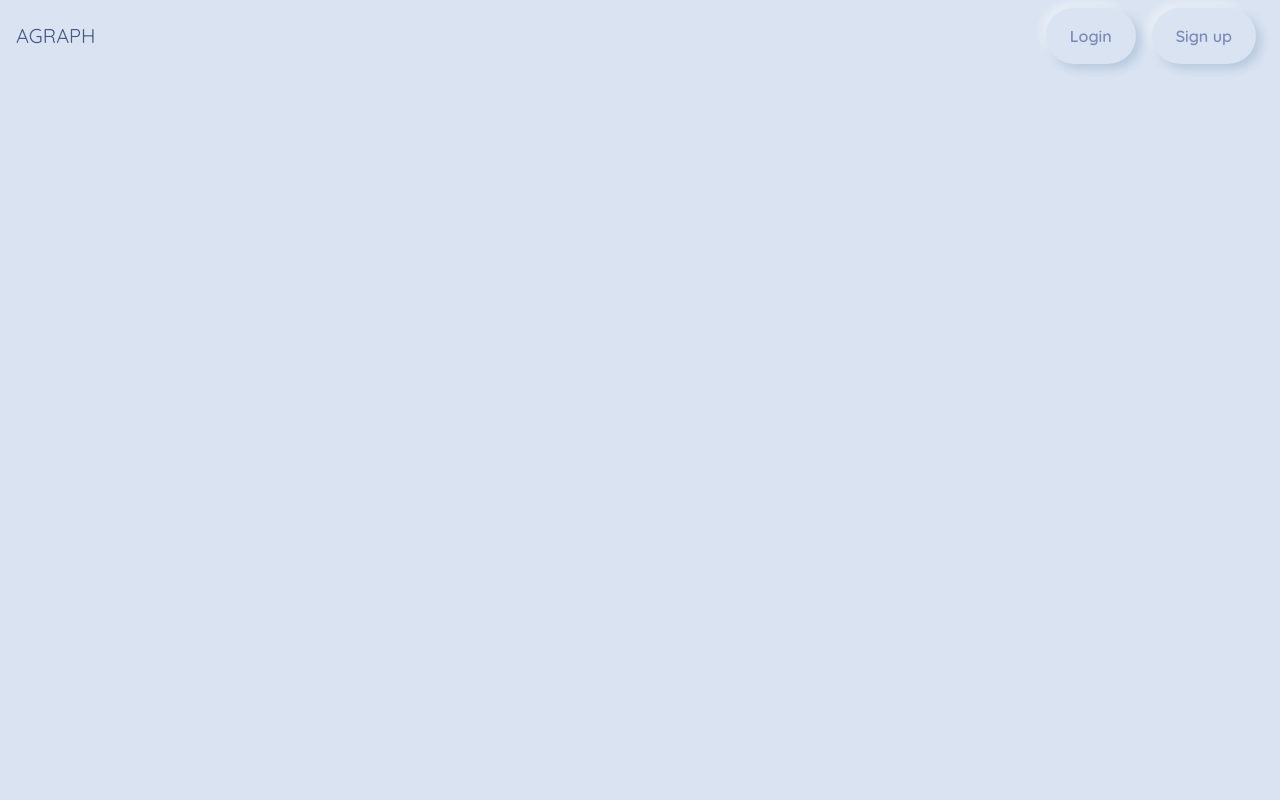
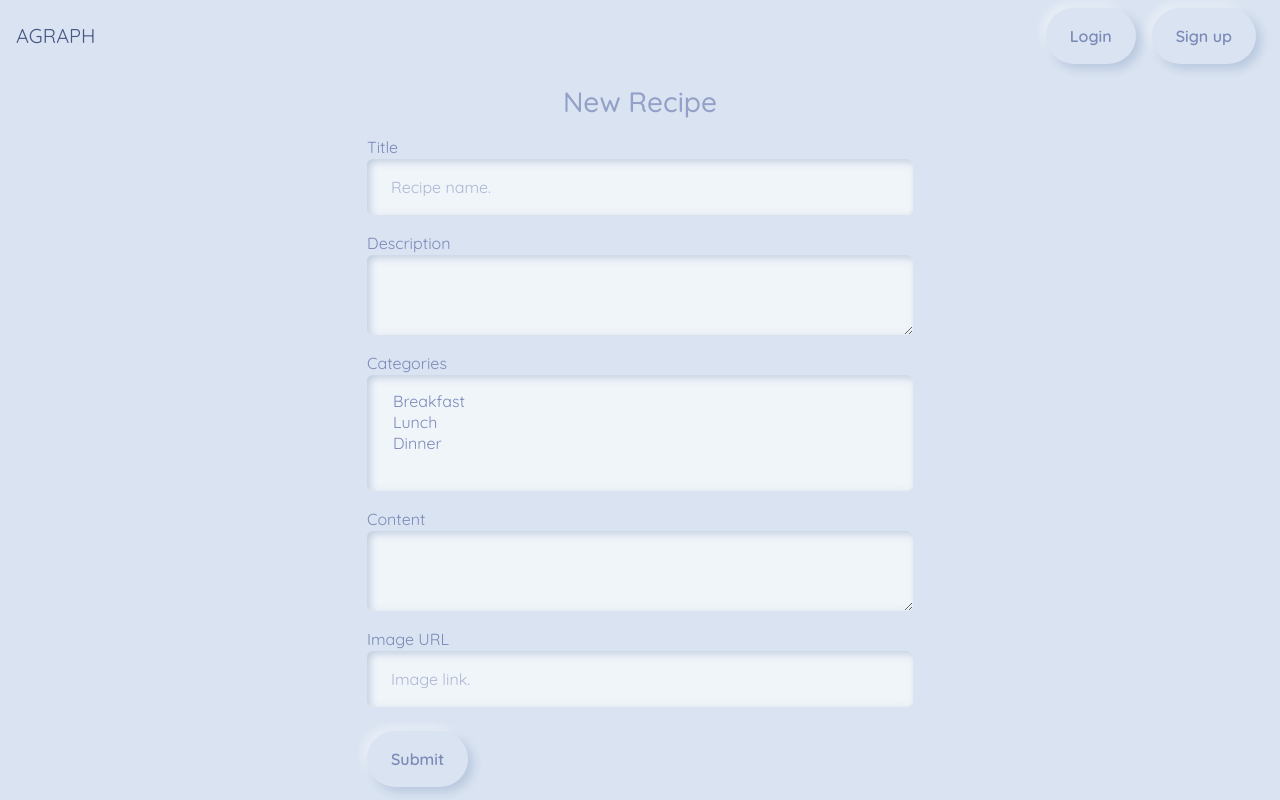
Before and after one commit to FranciscoMendes10866/agraph, a React (Create React App) app in the folder client/: page /create-recipe in a window 1280 px wide. Built offline with nearby package versions, Linux system fonts and the light colour scheme.

Commit message:
added masonry layout and create recipe is working

```diff
--- a/client/package.json
+++ b/client/package.json
@@ -13,6 +13,7 @@
     "react": "^17.0.2",
     "react-dom": "^17.0.2",
     "react-icons": "^4.2.0",
+    "react-masonry-css": "^1.0.16",
     "react-query": "^3.16.0",
     "react-router-dom": "^5.2.0",
     "react-scripts": "4.0.3",
--- a/client/src/App.jsx
+++ b/client/src/App.jsx
@@ -2,8 +2,8 @@ import { BrowserRouter as Router, Switch, Route } from 'react-router-dom'
 import { Provider } from 'jotai'
 import { QueryClient, QueryClientProvider } from 'react-query'
 
-import { SignUp, SignIn, Dashboard, Recipe } from './pages'
-import { NavBar } from './components'
+import Layout from './layout'
+import { SignUp, SignIn, Dashboard, Recipe, CreateRecipe } from './pages'
 
 const App = () => {
   const queryClient = new QueryClient()
@@ -11,12 +11,14 @@ const App = () => {
     <QueryClientProvider client={queryClient}>
       <Provider>
         <Router>
-          <NavBar />
           <Switch>
-            <Route exact path="/register" component={SignUp} />
-            <Route exact path="/login" component={SignIn} />
-            <Route exact path="/" component={Dashboard} />
-            <Route exact path="/recipe" component={Recipe} />
+            <Layout>
+              <Route exact path="/register" component={SignUp} />
+              <Route exact path="/login" component={SignIn} />
+              <Route exact path="/" component={Dashboard} />
+              <Route exact path="/recipe" component={Recipe} />
+              <Route exact path="/create-recipe" component={CreateRecipe} />
+            </Layout>
           </Switch>
         </Router>
       </Provider>
--- /dev/null
+++ b/client/src/Pages/createRecipe.jsx
@@ -0,0 +1,76 @@
+import { useState } from 'react'
+import { Button, Form, FormGroup, Label, Input, Container, Row, Col } from 'reactstrap';
+import { useAtom } from 'jotai'
+import { useHistory } from 'react-router-dom'
+
+import { tokenAtomPersisted } from '../store/tokenAtom'
+import CreateRecipeHandler from '../handlers/createRecipe'
+
+const CreateRecipe = () => {
+    const [token] = useAtom(tokenAtomPersisted)
+    const { push } = useHistory()
+    const [form, setForm] = useState({
+        title: '',
+        description: '',
+        content: '',
+        image: ''
+    })
+    const [categories, setCategories] = useState([])
+    const handleOnChange = e => {
+        e.preventDefault()
+        const { name, value } = e.target
+        setForm({ ...form, [name]: value })
+    }
+    const handleSelect = selectedItems => {
+        const selectedCategories = []
+        for (let i = 0; i < selectedItems.length; i++) {
+            selectedCategories.push(selectedItems[i].value)
+        }
+        setCategories(selectedCategories)
+    }
+    const handleSubmit = async e => {
+        e.preventDefault()
+        const data = await CreateRecipeHandler(form, categories, token)
+        if (data.newpost !== null) {
+            push('/')
+        }
+    }
+    return (
+        <Container>
+            <Row className="d-flex justify-content-center align-items-center" style={{ height: 'calc(100vh - 72px)'}}>
+                <Col xs="12" md="6">
+                    <h3 className="text-center text-muted mb-3">New Recipe</h3>
+                    <Form onSubmit={handleSubmit}>
+                        <FormGroup>
+                            <Label>Title</Label>
+                            <Input onChange={handleOnChange} value={form.title} type="text" name="title" placeholder="Recipe name." />
+                        </FormGroup>
+                        <FormGroup className="mt-3">
+                            <Label>Description</Label>
+                            <Input onChange={handleOnChange} value={form.description} type="textarea" name="description" />
+                        </FormGroup>
+                        <FormGroup className="mt-3">
+                            <Label>Categories</Label>
+                            <Input onChange={(e) => handleSelect(e.target.selectedOptions)} value={categories} type="select" name="categories" multiple>
+                                <option value="Breakfast">Breakfast</option>
+                                <option value="Lunch">Lunch</option>
+                                <option value="Dinner">Dinner</option>
+                            </Input>
+                        </FormGroup>
+                        <FormGroup className="mt-3">
+                            <Label>Content</Label>
+                            <Input onChange={handleOnChange} value={form.content} type="textarea" name="content" />
+                        </FormGroup>
+                        <FormGroup className="mt-3">
+                            <Label for="exampleEmail">Image URL</Label>
+                            <Input onChange={handleOnChange} value={form.image} type="url" name="image" placeholder="Image link." />
+                        </FormGroup>
+                        <Button className="mt-4" color="success">Submit</Button>
+                    </Form>
+                </Col>
+            </Row>
+        </Container>
+    );
+}
+
+export default CreateRecipe;
--- a/client/src/Pages/dash.jsx
+++ b/client/src/Pages/dash.jsx
@@ -1,8 +1,15 @@
-import { Container, Row, Col } from 'reactstrap';
+import { Container, Col } from 'reactstrap';
 import { useQuery } from 'react-query'
+import Masonry from 'react-masonry-css'
 
 import { RecipeCard } from '../components'
 import GetRecipesHandler from '../handlers/getRecipes'
+
+const breakpoints = {
+    default: 3,
+    1100: 2,
+    700: 1
+}
 
 const Dashboard = () => {
     const { data, isError, isLoading } = useQuery('recipes', GetRecipesHandler)
@@ -10,13 +17,19 @@ const Dashboard = () => {
     if (isLoading) return <h1>Loading all recipes.</h1>
     return (
         <Container>
-            <Row className="mt-4">
-                <Col xs="12" sm="6" lg="4" className="px-2">
-                    { data.findposts.map(recipe => {
-                        return <RecipeCard key={recipe._id} recipe={recipe} />
-                    }) }
-                </Col>
-            </Row>
+            <Masonry
+              breakpointCols={breakpoints}
+              className="my-masonry-grid mt-5"
+              columnClassName="my-masonry-grid_column"
+            >
+                {data.findposts.map(recipe => {
+                    return (
+                        <div key={recipe._id}>
+                            <RecipeCard recipe={recipe} />
+                        </div>
+                    )
+                })}
+            </Masonry>
         </Container>
     );
 }
--- a/client/src/Pages/index.js
+++ b/client/src/Pages/index.js
@@ -2,3 +2,4 @@ export { default as SignUp } from './signup'
 export { default as SignIn } from './signin'
 export { default as Dashboard } from './dash'
 export { default as Recipe } from './recipe'
+export { default as CreateRecipe } from './createRecipe'
--- a/client/src/components/navbar.jsx
+++ b/client/src/components/navbar.jsx
@@ -15,7 +15,7 @@ import { usernameAtomPersisted } from '../store/usernameAtom'
 import { tokenAtomPersisted } from '../store/tokenAtom'
 import { userIdAtomPersisted } from '../store/userIdAtom'
 
-const NavigationBar = () => {
+const NavigationBar = ({ pathName }) => {
     const [username, setUsername] = useAtom(usernameAtomPersisted)
     const [, setToken] = useAtom(tokenAtomPersisted)
     const [, setUserId] = useAtom(userIdAtomPersisted)
@@ -45,7 +45,12 @@ const NavigationBar = () => {
                         </>
                     ) : (
                         <NavItem>
-                            <Button color="primary" className="mx-2" onClick={handleLogOut}>Log out</Button>
+                            {pathName === '/create-recipe' ? (
+                                <Button color="warning" className="mx-2" onClick={() => push('/')}>Cancel</Button>
+                            ): (
+                                <Button color="primary" className="mx-2" onClick={() => push('/create-recipe')}>Create post</Button>
+                            )}
+                            <Button color="warning" className="mx-2" onClick={handleLogOut}>Log out</Button>
                         </NavItem>
                     )}
                 </Nav>
--- /dev/null
+++ b/client/src/handlers/createRecipe.js
@@ -0,0 +1,32 @@
+import { GraphQLClient, gql } from 'graphql-request'
+
+export default async function createRecipe(form, categories, token) {
+    const baseURL = 'http://localhost:4000/graphql'
+    const client = new GraphQLClient(baseURL)
+    client.setHeader('authorization', `Bearer ${token}`)
+
+    const stringified = categories.toString()
+
+    const mutation = gql`
+    mutation newpost($title: String!, $description: String!, $content: String!, $image: String!, $categories: String!) {
+        newpost(title: $title, description: $description, content: $content, image: $image, categories: $categories) {
+        _id
+        title
+      }
+    }
+  `
+
+    const variables = {
+        title: form.title,
+        description: form.description,
+        content: form.content,
+        image: form.image,
+        categories: stringified
+    }
+
+    console.log({ form, stringified, token })
+    console.log(variables)
+
+
+    return await client.request(mutation, variables)
+}
--- a/client/src/index.css
+++ b/client/src/index.css
@@ -5,3 +5,20 @@
   -webkit-font-smoothing: antialiased;
   -moz-osx-font-smoothing: grayscale;
 }
+
+.my-masonry-grid {
+  display: -webkit-box; /* Not needed if autoprefixing */
+  display: -ms-flexbox; /* Not needed if autoprefixing */
+  display: flex;
+  margin-left: -30px; /* gutter size offset */
+  width: auto;
+}
+
+.my-masonry-grid_column {
+  padding-left: 30px; /* gutter size */
+  background-clip: padding-box;
+}
+
+.my-masonry-grid_column > div { /* change div to reference your elements you put in <Masonry> */
+  margin-bottom: 30px;
+}
--- /dev/null
+++ b/client/src/layout/index.jsx
@@ -0,0 +1,12 @@
+import { NavBar } from '../components'
+
+const Layout = ({ children, location }) => {
+    return (
+        <div>
+            <NavBar pathName={location.pathname} />
+            {children}
+        </div>
+    );
+}
+
+export default Layout;
```
Also changed, not shown: 1 other file (tests, documents, lock files or other folders).
